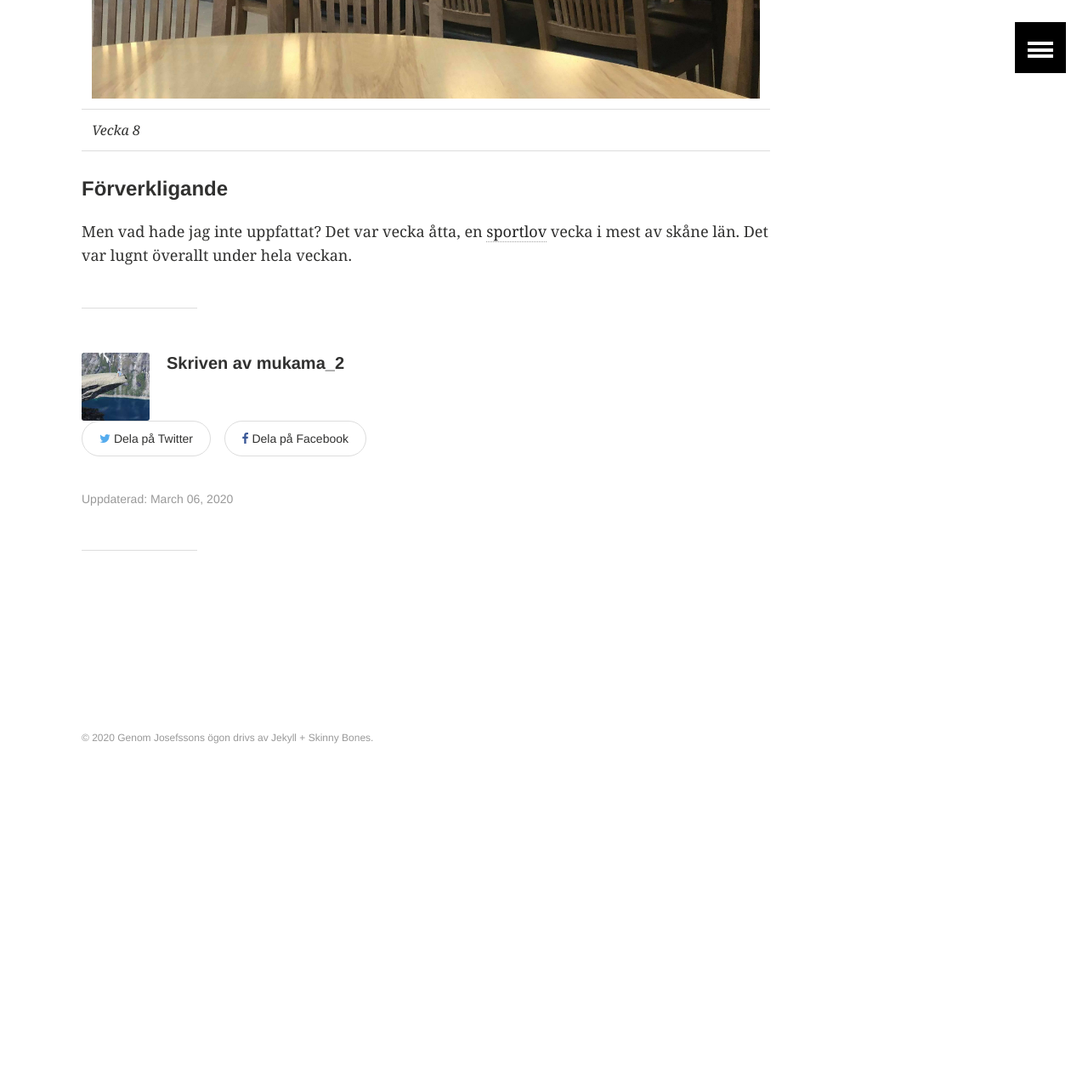
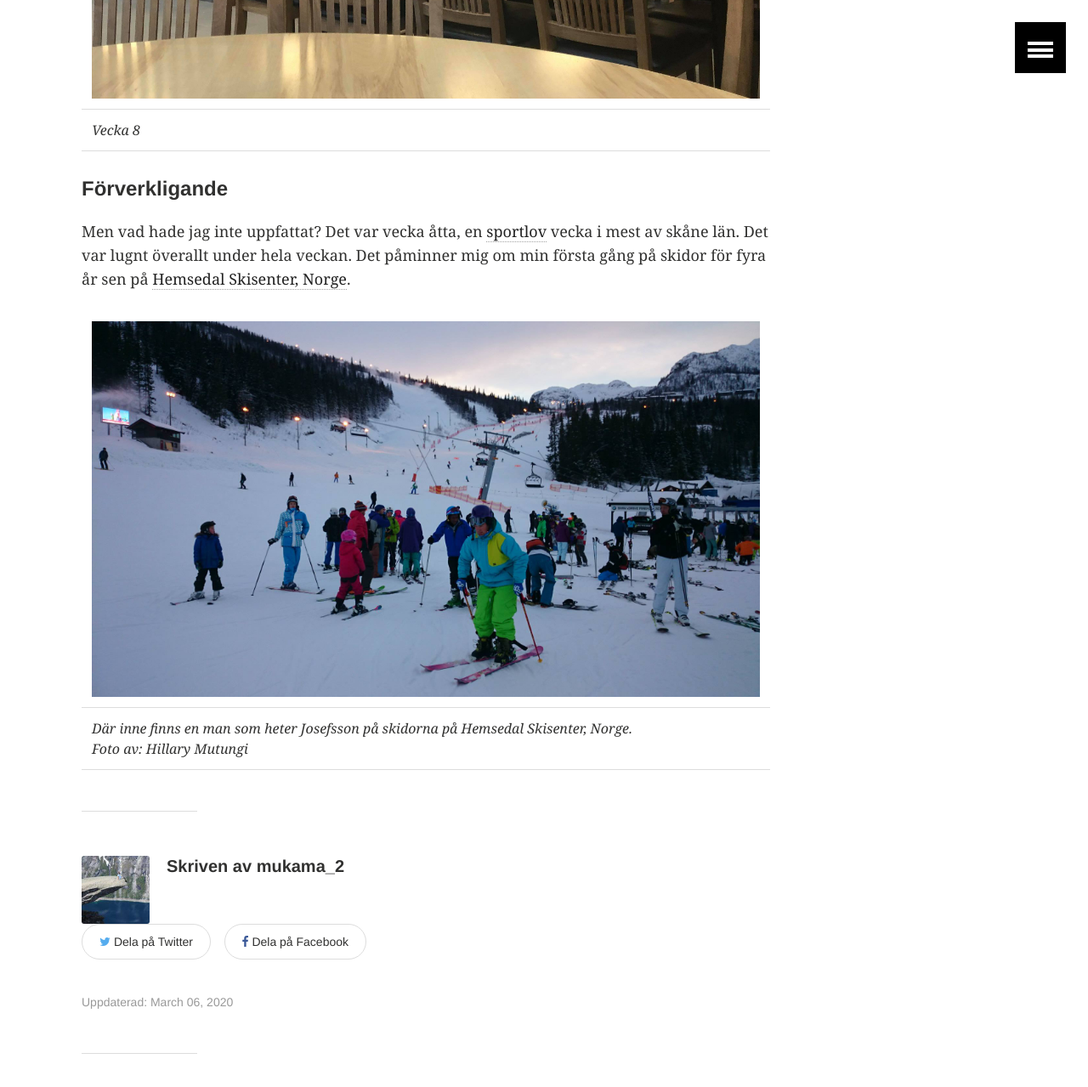
Before and after one commit to MukamaTwo/MukamaTwo.github.io, a Jekyll site: the page built from _posts/2020-03-06-tur-nummer-8.md, in a window 1280 px wide and 1400 px high, scrolled down 3028 px. Shown: the top 1279 px of the window at 85% size. Built offline with Jekyll 4.4.1, drawn with Linux system fonts in a browser that asks for light colours; comment, search, counter and statistics services are not loaded; before the commit the page ends 3982 px from its top, so only the background shows below that.

Commit message:
open hyperlinks to a diffrent tab

```diff
--- a/_posts/2020-03-06-tur-nummer-8.md
+++ b/_posts/2020-03-06-tur-nummer-8.md
@@ -14,7 +14,7 @@
 OBS: Läsares diskretion rekommenderas!
 ~~~~~~
 
-Det var en måndag [*fy* sjutton](https://www.svt.se/nyheter/inrikes/fy-sjutton-vilka-konstiga-svordomar)*de* february. Vid sjutton över sju på morgonen cyklade jag hemifrån till den Malmö stadshuset buss hållplatsen. Utan tvekan fanns där färre personer *- just det -* än vanligt som väntade på bussen till Lund. När bussen kom, hoppade jag på bussen och jag höll mitt månadskort på biljetapparaten.
+Det var en måndag [*fy* sjutton](https://www.svt.se/nyheter/inrikes/fy-sjutton-vilka-konstiga-svordomar){:target="_blank"}*de* february. Vid sjutton över sju på morgonen cyklade jag hemifrån till den Malmö stadshuset buss hållplatsen. Utan tvekan fanns där färre personer *- just det -* än vanligt som väntade på bussen till Lund. När bussen kom, hoppade jag på bussen och jag höll mitt månadskort på biljetapparaten.
 > *Peeeeeee*!!!! <br>
   Vilket konstigt ljud det var! Men idag, spelar det ingen roll.
 
@@ -39,4 +39,7 @@
 
 #### Förverkligande
 
-Men vad hade jag inte uppfattat? Det var vecka åtta, en [sportlov](https://sv.wikipedia.org/wiki/Sportlov_i_Sverige) vecka i mest av skåne län. Det var lugnt överallt under hela veckan.
+Men vad hade jag inte uppfattat? Det var vecka åtta, en [sportlov](https://sv.wikipedia.org/wiki/Sportlov_i_Sverige) vecka i mest av skåne län. Det var lugnt överallt under hela veckan. Det påminner mig om min första gång på skidor för fyra år sen på [Hemsedal Skisenter, Norge](https://www.skistar.com/no/vare-skisteder/hemsedal/){:target="_blank"}.
+
+| <img src="../images/week8/hemsedal.jpg" alt="Hemsedal Skisenter" style="width:1000px" /> |
+| *Där inne finns en man som heter Josefsson på skidorna på Hemsedal Skisenter, Norge. <br>Foto av: Hillary Mutungi* |
```
Also changed, not shown: _drafts/tips.md (+2 -2 lines), _posts/2020-02-17-Av-med-ett.md (+3 -3 lines), _posts/2020-02-26-Lund-Malmo-springande.md (+1 -1 lines), images/week8/hemsedal.jpg (added).
